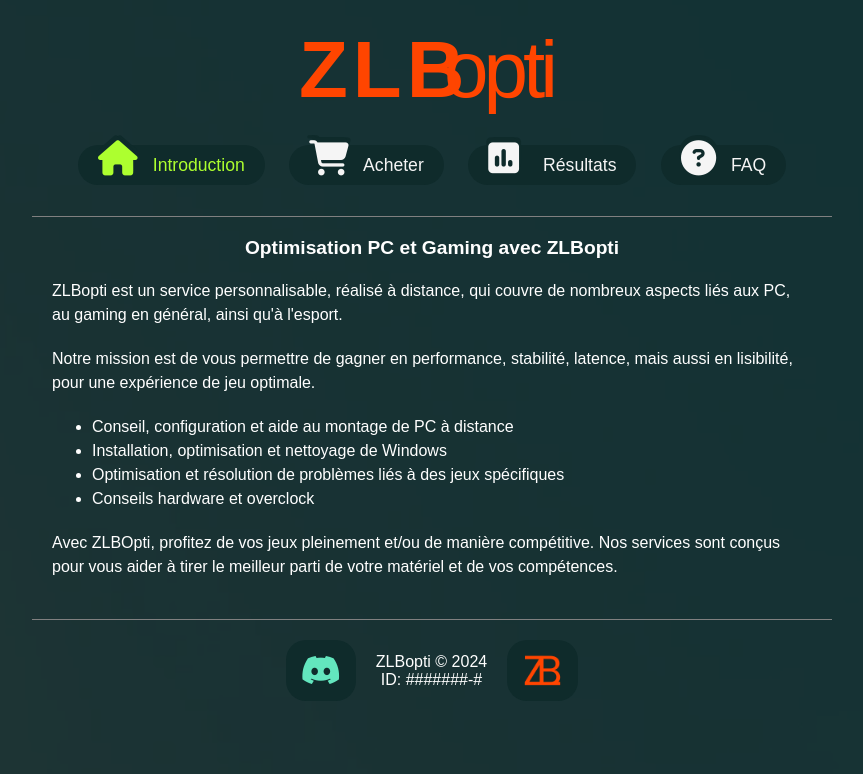
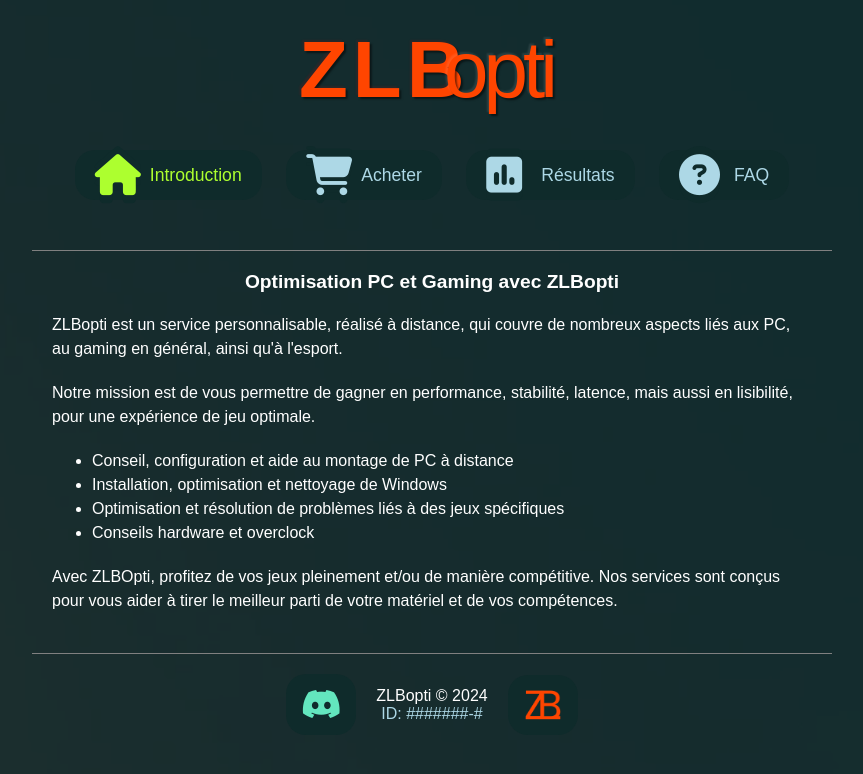
Before and after one commit to Lbaert/ZLBopti, a plain HTML site: page index.html in a window 1280 px wide. Shown: the whole page, without its empty margins (208-1071 px from the left). Drawn offline with Linux system fonts and the light colour scheme; a web font is replaced by a local one.

Commit message:
index style

```diff
--- a/index.html
+++ b/index.html
@@ -180,9 +180,9 @@
                 <h1>opti</h1>
             </div>
             <nav>
-                <a class="active" href="https://lbaert.github.io/ZLBopti/"><i class="fa-solid fa-house"></i><em>Home</em><span> Introduction</span></a>
-                <a href="https://lbaert.github.io/ZLBopti/buy/"><i class="fa-solid fa-cart-shopping"></i><em>Buy</em><span> Acheter</span></a>
-                <a href="https://lbaert.github.io/ZLBopti/result/"><i class="fa-solid fa-square-poll-vertical"></i><em>Result</em><span> Résultats</span></a>
+                <a class="active" href="https://lbaert.github.io/ZLBopti/"><i class="fa-solid fa-house"></i><em>Home</em><span>Introduction</span></a>
+                <a href="https://lbaert.github.io/ZLBopti/buy/"><i class="fa-solid fa-cart-shopping"></i><em>Buy</em><span>Acheter</span></a>
+                <a href="https://lbaert.github.io/ZLBopti/result/"><i class="fa-solid fa-square-poll-vertical"></i><em>Result</em><span>Résultats</span></a>
                 <a href="https://lbaert.github.io/ZLBopti/faq/"><i class="fa-solid fa-circle-question"></i><em>FAQ</em><span>FAQ</span></a>
             </nav>
         </header>
@@ -203,7 +203,10 @@
         <footer>
             <div class="footer">
                 <i class="fa-brands fa-discord fa-2xl" alt="Discord ZLBopti"></i>
-                <p>ZLBopti &copy; 2024 <br>ID: #######-#</p>
+                <div>
+                  <p>ZLBopti &copy; 2024</p>
+                  <p>ID: #######-#</p>
+                </div>
                 <img src="https://lbaert.github.io/ZLBopti/logo64.png" class="linktree" alt="Linktree ZLBopti">
             </div>
         </footer>
--- a/style.css
+++ b/style.css
@@ -15,7 +15,7 @@
 }
 
 body {
-    background-color: #0c2121;
+    background-color: #091a1a;
     color: white;
     font-family: 'Google Sans', sans-serif;
     margin: auto;
@@ -37,23 +37,32 @@
     margin: 0;
     padding: 0 20px;
 }
+.footer p:nth-last-child(1) {
+    color: lightblue;
+}
 footer .fa-discord {
     background-color: #0f2b2b;
+    color: #63E6BE;
     padding: 30px 15px;
     border-radius: 20px;
+    transition: transform 0.3s ease, filter 0.3s ease;
 }
 footer .linktree {
-    width: 51px;
+    width: 50px;
     background-color: #0f2b2b;
     padding: 5px 10px;
     border-radius: 20px;
+    transition: transform 0.3s ease, filter 0.3s ease;
+}
+
+.linktree:hover {
+    filter: saturate(200%) hue-rotate(66.4deg) brightness(1.2);
+    transform: scale(1.1);
 }
 
 i.fa-discord:hover {
-    color: greenyellow;
-}
-i.fa-discord {
-    color: #63E6BE;
+    color: #adff2f;
+    transform: scale(1.1);
 }
 
 .logo {
@@ -67,12 +76,14 @@
     font-weight: 600;
     display: inline-block;
     width: 133px;
+    text-shadow: -2px -2px 2px rgba(255, 0, 0, 0.1), 2px 2px 2px rgba(0,0,0,.5);
 }
 .logo h1:nth-last-child(1) {
     letter-spacing: -5px;
     font-weight: 100;
     display: inline-block;
     width: 133px;
+    text-shadow: -2px -2px 2px rgba(255,255,255,.1), 2px 2px 2px rgba(0,0,0,.5);
 }
 header h1 {
     margin: 0;
@@ -94,20 +105,29 @@
     color: whitesmoke;
     text-decoration: none;
     margin: 10px;
-    padding: 10px 20px;
+    padding: 0px 20px;
     font-size: 1.1em;
     background: #0f2b2b;
     border-radius: 20px;
+    transition: transform 0.3s ease, filter 0.3s ease;
+    display: inline-flex;
+    align-items: center;
+    text-align: left;
+    height: 50px;
+    color: lightblue;
 }
-nav a.active, a:hover {
+nav a.active, nav a:hover {
     color: greenyellow;
+}
+nav a:hover {
+    transform: scale(1.1);
 }
 
 .fa-solid {
-    font-size: 200%;
-    width: 50px;
-    text-shadow: -2px -5px #0f2b2b, 2px -5px #0f2b2b;
-    text-align: left;
+    font-size: 233%;
+    width: 55px;
+    display: inline-block;
+    text-shadow: 0px 8px #0f2b2b, 0px -8px #0f2b2b;
 }
 
 .content {
```
